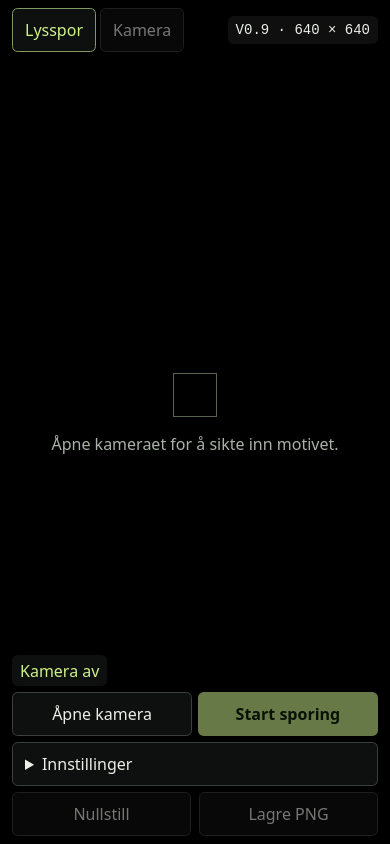
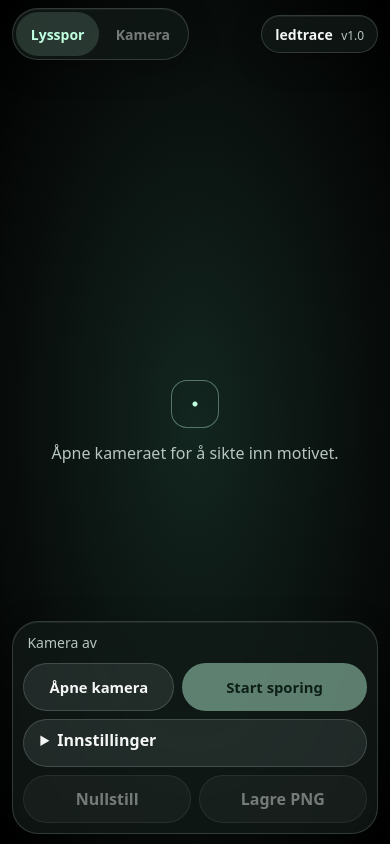
Before and after one commit to Piten/ledtrace, a plain HTML site: page index.html in a window 390 px wide. Drawn offline with Linux system fonts and the light colour scheme.

Commit message:
Add files via upload

```diff
--- a/app.js
+++ b/app.js
@@ -58,6 +58,7 @@ function refreshControls() {
   preview.disabled = !ready;
   capture.disabled = !ready;
   capture.textContent = recording ? 'Stopp sporing' : 'Start sporing';
+  capture.classList.toggle('is-recording', recording);
   reset.disabled = exportButton.disabled = !hasFrames;
   trace.setAttribute('aria-pressed', String(view === 'trace'));
   preview.setAttribute('aria-pressed', String(view === 'preview'));
--- a/index.html
+++ b/index.html
@@ -5,17 +5,16 @@
   <meta name="viewport" content="width=device-width, initial-scale=1, viewport-fit=cover">
   <meta name="theme-color" content="#101211">
   <meta http-equiv="Content-Security-Policy" content="default-src 'self'; connect-src 'none'; object-src 'none'; base-uri 'none'; form-action 'none'">
-  <title>Complicated Time Peace – Mobile v0.9</title>
+  <title>Complicated Time Peace – Mobile v1.0</title>
   <meta name="apple-mobile-web-app-capable" content="yes">
   <link rel="manifest" href="./manifest.webmanifest">
-  <link rel="stylesheet" href="./style.css?v=0.9">
-  <script type="module" src="./app.js?v=0.9"></script>
+  <link rel="stylesheet" href="./style.css?v=1.0">
+  <script type="module" src="./app.js?v=1.0"></script>
 </head>
 <body>
   <main>
     <header>
-      <p class="version">MOBILE / V0.9</p>
-      <h1>Complicated<br>Time Peace</h1>
+      <h1>Complicated Time Peace</h1>
     </header>
     <div class="workspace">
       <section aria-label="Visning">
@@ -24,7 +23,7 @@
             <button id="trace" aria-pressed="true">Lysspor</button>
             <button id="preview" aria-pressed="false" disabled>Kamera</button>
           </div>
-          <span class="size">V0.9 · 640 × 640</span>
+          <span class="size">ledtrace <small>v1.0</small></span>
         </div>
         <div class="frame">
           <canvas id="result" width="640" height="640" aria-label="Akkumulert lysspor"></canvas>
--- a/style.css
+++ b/style.css
@@ -2,84 +2,120 @@
   color-scheme: dark;
   font-family: system-ui, sans-serif;
   background: #101211;
-  color: #eceee8;
-  --line: #3a403a;
-  --muted: #a9b2a7;
-  --accent: #cef28b;
+  color: #f3f6f4;
+  --line: rgba(232, 255, 244, .16);
+  --muted: #b8c5bf;
+  --accent: #bfffe0;
+  --glass: rgba(18, 27, 24, .72);
+  --button: rgba(233, 255, 246, .09);
 }
+
 * { box-sizing: border-box; }
 [hidden] { display: none !important; }
 body { margin: 0; }
-main { width: min(100%, 62rem); margin: auto; padding: 1.5rem clamp(1rem, 4vw, 2.5rem) 2rem; }
-header { border-bottom: 1px solid var(--line); padding-bottom: 1.25rem; margin-bottom: 1.25rem; }
-.version, .size, output { font-family: ui-monospace, monospace; font-size: .875rem; }
-.version { margin: 0 0 .6rem; letter-spacing: .12em; color: var(--accent); }
-h1 { margin: 0; font-weight: 550; font-size: clamp(2rem, 6vw, 4.5rem); line-height: .95; letter-spacing: -.055em; }
-.workspace { display: grid; gap: 1rem; }
+main { width: min(100%, 71rem); margin: auto; padding: 2.5rem clamp(1rem, 4vw, 3rem); }
+h1 { margin: 0 0 1.5rem; font-size: clamp(2rem, 4vw, 3.75rem); font-weight: 620; letter-spacing: -.055em; line-height: 1.05; }
+.workspace { display: grid; grid-template-columns: minmax(0, 1fr) minmax(16rem, 21rem); gap: 1.25rem; align-items: end; }
 .viewbar, .actions, label { display: flex; align-items: center; justify-content: space-between; gap: .5rem; }
-.viewbar { margin-bottom: .5rem; }
-.tabs { display: flex; gap: .25rem; }
-.size, .privacy { color: var(--muted); }
-button { font: inherit; min-height: 44px; padding: .5rem .75rem; border: 1px solid var(--line); border-radius: .35rem; background: #1c211c; color: inherit; cursor: pointer; }
-button:disabled { opacity: .5; cursor: default; }
-button[aria-pressed="true"] { color: var(--accent); border-color: #819965; }
-button:focus-visible, input:focus-visible { outline: 2px solid var(--accent); outline-offset: 3px; }
-.primary { background: var(--accent); color: #13200b; font-weight: 650; border-color: transparent; }
-.frame { position: relative; aspect-ratio: 1; background: #000; box-shadow: 0 0 0 1px var(--line); }
+.viewbar { margin-bottom: .75rem; }
+.tabs, .size, .controls {
+  background: var(--glass);
+  border: 1px solid var(--line);
+  box-shadow: 0 .5rem 2rem rgba(0, 0, 0, .22), inset 0 1px 0 rgba(255, 255, 255, .06);
+  -webkit-backdrop-filter: blur(20px) saturate(145%);
+  backdrop-filter: blur(20px) saturate(145%);
+}
+.tabs { display: flex; gap: .125rem; padding: .2rem; border-radius: 999px; }
+.size { padding: .55rem .8rem; border-radius: 999px; font-size: .875rem; font-weight: 700; white-space: nowrap; }
+.size small { margin-left: .3rem; color: var(--muted); font-size: .75rem; font-weight: 500; }
+button, select, summary {
+  font: inherit;
+  font-weight: 600;
+  min-height: 48px;
+  padding: .55rem .85rem;
+  border: 1px solid var(--line);
+  border-radius: 999px;
+  background: var(--button);
+  color: inherit;
+}
+button, summary { cursor: pointer; }
+button:disabled { opacity: .45; cursor: default; }
+.tabs button { min-height: 44px; border-color: transparent; background: transparent; font-size: .875rem; }
+.tabs button[aria-pressed="true"] { color: var(--accent); background: rgba(191, 255, 224, .15); }
+:where(button, input, summary, select):focus-visible { outline: 2px solid var(--accent); outline-offset: 3px; }
+
+.primary {
+  border-color: transparent;
+  background: var(--accent);
+  color: #0b281d;
+  font-weight: 750;
+}
+.primary.is-recording { background: #ffd2cd; color: #411b18; }
+.primary.is-recording::before {
+  display: inline-block;
+  width: .55rem;
+  height: .55rem;
+  margin-right: .45rem;
+  border-radius: .13rem;
+  background: currentColor;
+  content: "";
+  vertical-align: .09em;
+}
+
+.frame { position: relative; aspect-ratio: 1; overflow: hidden; border-radius: 1.75rem; background: #000; box-shadow: 0 0 0 1px var(--line); }
 canvas, video, .empty { position: absolute; inset: 0; width: 100%; height: 100%; }
 video { object-fit: cover; }
 canvas { z-index: 1; object-fit: contain; }
-.empty { z-index: 2; }
-.empty { display: grid; place-content: center; justify-items: center; padding: 1rem; text-align: center; color: var(--muted); }
-.reticle { width: 2.75rem; aspect-ratio: 1; border: 1px solid #57634f; }
-.controls { display: grid; gap: .5rem; align-content: start; }
-.status { color: var(--accent); margin: 0 0 .35rem; }
-.adjustments { padding: .75rem 0 .25rem; }
-output { color: var(--accent); }
-input[type="range"] { display: block; width: 100%; height: 44px; margin: 0; accent-color: var(--accent); }
-.actions > * { flex: 1; }
-.privacy { font-size: .875rem; margin: .5rem 0 0; }
-@media (min-width: 48rem) {
-  .workspace { grid-template-columns: minmax(0, 1fr) 17rem; gap: 1.75rem; }
-  .controls { padding-top: 3.25rem; }
+.empty {
+  z-index: 2;
+  display: grid;
+  place-content: center;
+  justify-items: center;
+  gap: .9rem;
+  padding: 1rem;
+  text-align: center;
+  color: var(--muted);
+  background: radial-gradient(ellipse at center, #132620 0, #080d0b 65%, #000 100%);
+}
+.empty p { margin: 0; }
+.reticle {
+  width: 3rem;
+  aspect-ratio: 1;
+  border: 1px solid rgba(191, 255, 224, .38);
+  border-radius: 1rem;
+  background: radial-gradient(circle, var(--accent) 0 2px, transparent 3px);
 }
 
-select { font: inherit; min-height: 44px; width: 100%; margin-top: .35rem; padding: .5rem; border: 1px solid var(--line); border-radius: .35rem; background: #1c211c; color: inherit; }
-select:focus-visible { outline: 2px solid var(--accent); outline-offset: 3px; }
-.hint { color: var(--muted); font-size: .875rem; margin: .45rem 0 .85rem; }
-
+.controls { display: grid; gap: .5rem; align-content: start; padding: 1rem; border-radius: 1.65rem; }
+.status, .hint, .privacy { color: var(--muted); font-size: .875rem; }
+.status { margin: 0 .25rem .2rem; }
+.privacy { margin: .35rem .25rem 0; }
+.actions > * { flex: 1 1 0; min-width: 0; }
 .settings { min-width: 0; }
-.settings summary {
-  min-height: 44px;
-  padding: .65rem .75rem;
-  border: 1px solid var(--line);
-  border-radius: .35rem;
-  background: #1c211c;
-  cursor: pointer;
-}
-.settings summary:focus-visible { outline: 2px solid var(--accent); outline-offset: 3px; }
+.settings summary { padding-left: 1rem; }
+.settings[open] summary { color: var(--accent); }
+.adjustments { padding: .85rem .5rem .1rem; }
+select { width: 100%; margin-top: .35rem; padding-inline: .75rem; border-radius: .9rem; font-size: 1rem; }
+option { background: #18241f; }
+.hint { margin: .45rem 0 .85rem; }
+output { color: var(--accent); font-variant-numeric: tabular-nums; }
+input[type="range"] { display: block; width: 100%; height: 44px; margin: 0; accent-color: var(--accent); }
 .crop-guide { display: none; }
 
 @media (max-width: 47.99rem), (hover: none) and (pointer: coarse) {
   main { width: 100%; padding: 0; }
   header, .privacy { display: none; }
-  .frame {
-    position: fixed;
-    inset: 0;
-    width: 100%;
-    height: 100%;
-    aspect-ratio: auto;
-    overflow: hidden;
-    box-shadow: none;
-  }
-  .frame canvas { object-fit: contain; background: #000; }
+  .workspace { display: block; }
+  .frame { position: fixed; inset: 0; width: 100%; height: 100%; aspect-ratio: auto; border-radius: 0; box-shadow: none; }
   .crop-guide {
     display: block;
     position: absolute;
     top: 50%;
     left: 50%;
+    width: var(--crop-side);
+    height: var(--crop-side);
     transform: translate(-50%, -50%);
-    outline: 1px dashed rgba(255, 255, 255, .65);
+    outline: 1px dashed rgba(255, 255, 255, .45);
     pointer-events: none;
   }
   .viewbar, .controls {
@@ -90,42 +126,19 @@ select:focus-visible { outline: 2px solid var(--accent); outline-offset: 3px; }
     margin: 0;
   }
   .viewbar { top: max(.5rem, env(safe-area-inset-top)); }
-  .size {
-    padding: .35rem .5rem;
-    border-radius: .35rem;
-    color: #eceee8;
-    background: rgba(16, 18, 17, .88);
+  .controls {
+    bottom: max(.6rem, env(safe-area-inset-bottom));
+    width: auto;
+    max-width: 36rem;
+    margin-inline: auto;
+    grid-template-columns: minmax(0, 1fr) minmax(0, 1.22fr);
+    padding: .65rem;
   }
-  .controls {
-    bottom: max(.5rem, env(safe-area-inset-bottom));
-    grid-template-columns: minmax(0, 1fr) minmax(0, 1fr);
-    gap: .35rem;
-    padding: 0;
-  }
-  .controls > .status, .controls > .settings, .controls > .actions { grid-column: 1 / -1; }
-  .status { justify-self: start; padding: .3rem .5rem; margin: 0; border-radius: .35rem; }
-  .status, button:not(.primary), .settings summary, .adjustments { background: rgba(16, 18, 17, .9); }
-  .adjustments {
-    max-height: min(15rem, 32dvh);
-    overflow: auto;
-    padding: .75rem;
-    border-radius: .35rem;
-  }
+  .controls > :is(.status, .settings, .actions) { grid-column: 1 / -1; }
+  .controls > button { font-size: .925rem; }
+  .adjustments { max-height: min(16rem, 32vh); max-height: min(16rem, 32dvh); overflow: auto; }
 }
 
-.crop-guide {
-  width: var(--crop-side);
-  height: var(--crop-side);
-}
-.frame.recording {
-  isolation: isolate;
-  overflow: hidden;
-}
-.frame.recording canvas {
-  object-fit: cover;
-}
-.frame.live-overlay canvas {
-  background: transparent;
-  mix-blend-mode: screen;
-  pointer-events: none;
-}
+.frame.recording { isolation: isolate; }
+.frame.recording canvas { object-fit: cover; }
+.frame.live-overlay canvas { mix-blend-mode: screen; pointer-events: none; }
```
Also changed, not shown: 1 other file.
